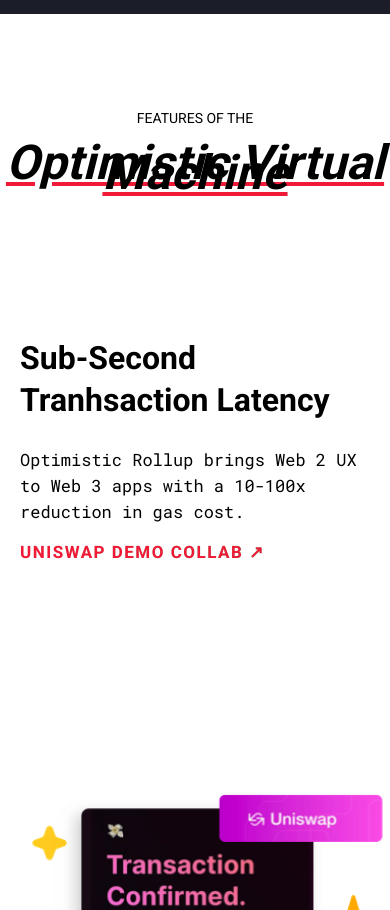
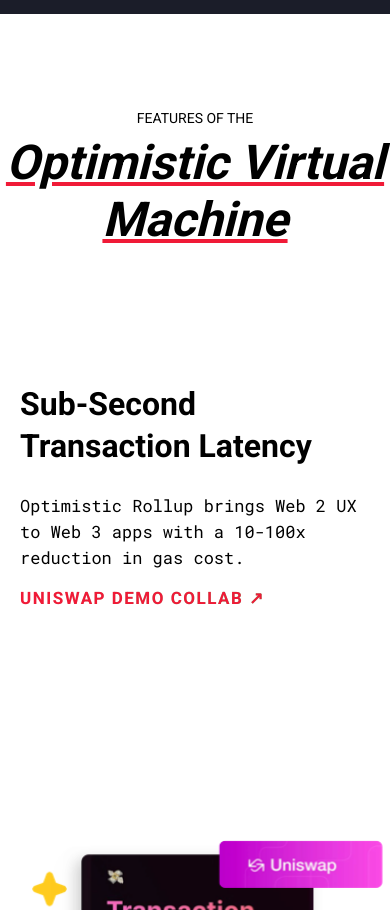
Before and after one commit to Tachyonic-hash/frontends, a React (Create React App) app in the folder packages/optimism.io/: page / in a window 390 px wide. Shown: the part 2740-3650 px from the top of the page. Built offline with nearby package versions, Linux system fonts and the light colour scheme.

Commit message:
fix features heading on mobile

```diff
--- a/packages/optimism.io/src/features-section/Features.js
+++ b/packages/optimism.io/src/features-section/Features.js
@@ -14,7 +14,7 @@
     		</div>
     		<div class={`${styles.flexContainer} ${styles.wrap}`}>
     			<div class={styles.flexItem}>
-    				<h2>Sub-Second Tranhsaction Latency</h2>
+                    <h2>Sub-Second Transaction Latency</h2>
     				<p>Optimistic Rollup brings Web 2 UX to
     				Web 3 apps with a 10-100x reduction in gas cost.</p>
     				<a href="https://unipig.exchange/welcome">UNISWAP DEMO COLLAB ↗</a>
--- a/packages/optimism.io/src/features-section/Features.module.css
+++ b/packages/optimism.io/src/features-section/Features.module.css
@@ -4,9 +4,8 @@
   letter-spacing: -0.7;
   font-weight: bold;
   font-style: italic;
-  line-height: 10px;
   text-decoration: #F01A37 underline;
-  margin-bottom: 3rem;
+  margin-bottom: 1.5rem;
 }
 
 .heading p{
@@ -14,6 +13,7 @@
   font-size: 14px;
   letter-spacing: -0.7;
   margin-top: 6rem;
+  margin-bottom:-1.5rem;
 }
 
 .flexContainer {
```
